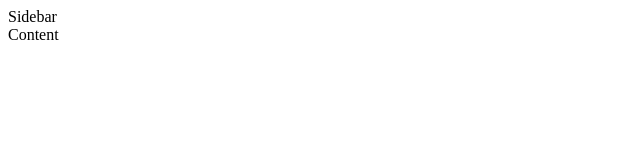
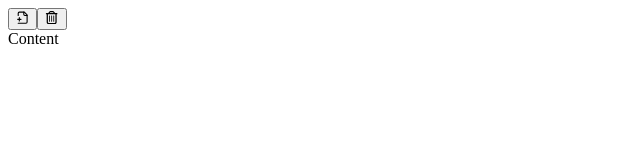
Before and after one commit to ARYPROGRAMMER/notes-ai, a React (Vite) app in the folder src/renderer/: page / in a window 1280 px wide. Shown: the top 160 px of the page, without its empty margins (0-640 px from the left). Built offline with nearby package versions, Linux system fonts and the light colour scheme.

Commit message:
adding more components
Signed-off-by: Arya Pratap Singh <notaryasingh@gmail.com>

```diff
--- a/package.json
+++ b/package.json
@@ -22,7 +22,8 @@
   },
   "dependencies": {
     "@electron-toolkit/preload": "^3.0.1",
-    "@electron-toolkit/utils": "^4.0.0"
+    "@electron-toolkit/utils": "^4.0.0",
+    "react-icons": "^5.5.0"
   },
   "devDependencies": {
     "@electron-toolkit/eslint-config-prettier": "^3.0.0",
--- a/src/renderer/src/App.tsx
+++ b/src/renderer/src/App.tsx
@@ -1,16 +1,15 @@
-import { RootLayout, Sidebar, Content, DraggableTopBar} from "@/components"
+import { RootLayout, Sidebar, Content, DraggableTopBar } from '@/components'
+import { ActionButtonsRow } from '@/components'
 
 const App = () => {
   return (
     <>
-  <DraggableTopBar/>
+      <DraggableTopBar />
       <RootLayout>
         <Sidebar className="p-2">
-      Sidebar
+          <ActionButtonsRow className="flex justify-between mt-1" />
         </Sidebar>
-    <Content className="border-l bg-zinc-900/50 border-l-white/20">
-      Content
-    </Content>
+        <Content className="border-l bg-zinc-900/50 border-l-white/20">Content</Content>
       </RootLayout>
     </>
   )
--- /dev/null
+++ b/src/renderer/src/components/ActionButtonsRow.tsx
@@ -0,0 +1,11 @@
+import React, { ComponentProps } from 'react'
+import { DeleteNote, NewNoteButton } from '@/components'
+
+export const ActionButtonsRow = ({...props}: ComponentProps<'div'>) => {
+  return (
+    <div {...props}>
+      <NewNoteButton/>
+      <DeleteNote />
+    </div>
+  )
+}
--- /dev/null
+++ b/src/renderer/src/components/Button/ActionButton.tsx
@@ -0,0 +1,18 @@
+import { ComponentProps } from 'react'
+import { twMerge } from 'tailwind-merge'
+
+export type ActionButtonProps = ComponentProps<'button'>
+
+export const ActionButton = ({ className, children, ...props }: ActionButtonProps) => {
+  return (
+    <button
+      className={twMerge(
+        'px-2 py-1 rounded-md border border-zinc-400/50 hover:bg-zinc-600/50 transition-colors duration-100',
+        className
+      )}
+      {...props}
+    >
+      {children}
+    </button>
+  )
+}
--- /dev/null
+++ b/src/renderer/src/components/Button/DeleteNote.tsx
@@ -0,0 +1,10 @@
+import { ActionButton, ActionButtonProps } from '@/components'
+import { FaRegTrashCan } from 'react-icons/fa6'
+
+export const DeleteNote = ({ ...props }: ActionButtonProps) => {
+  return (
+    <ActionButton {...props}>
+      <FaRegTrashCan className='w-4 h-4 text-zinc-300'/>
+    </ActionButton>
+  )
+}
--- /dev/null
+++ b/src/renderer/src/components/Button/NewNoteButton.tsx
@@ -0,0 +1,8 @@
+import { ActionButton, ActionButtonProps } from "@/components"
+import { LuFilePlus2} from "react-icons/lu"
+
+export const NewNoteButton = ({...props}: ActionButtonProps) => {
+  return <ActionButton {...props}>
+    <LuFilePlus2 className="w-4 h-4 text-zinc-300"/>
+  </ActionButton>
+}
--- /dev/null
+++ b/src/renderer/src/components/Button/index.ts
@@ -0,0 +1,3 @@
+export * from "./ActionButton";
+export * from "./NewNoteButton";
+export * from "./DeleteNote";
--- a/src/renderer/src/components/DraggableTopBar.tsx
+++ b/src/renderer/src/components/DraggableTopBar.tsx
@@ -1,5 +1,5 @@
 export const DraggableTopBar = () => {
     return (
-        <header className="absolute inset-0 h-8 bg-transparent border-4 border-red-500"/>
+        <header className="absolute inset-0 h-8 bg-transparent "/>
     )
 }
--- a/src/renderer/src/components/index.ts
+++ b/src/renderer/src/components/index.ts
@@ -1,2 +1,4 @@
 export * from "./AppLayout";
 export * from "./DraggableTopBar";
+export * from "./Button"
+export * from "./ActionButtonsRow"
```
Also changed, not shown: 1 other file (tests, documents, lock files or other folders). Lines whose indentation alone changed are shown as unchanged.
